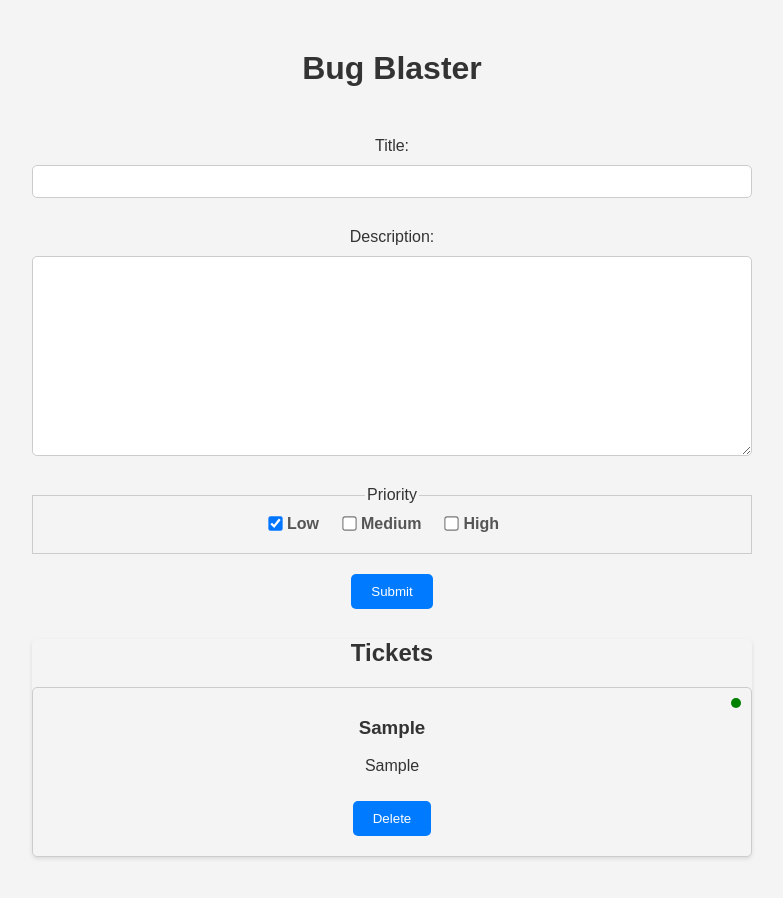
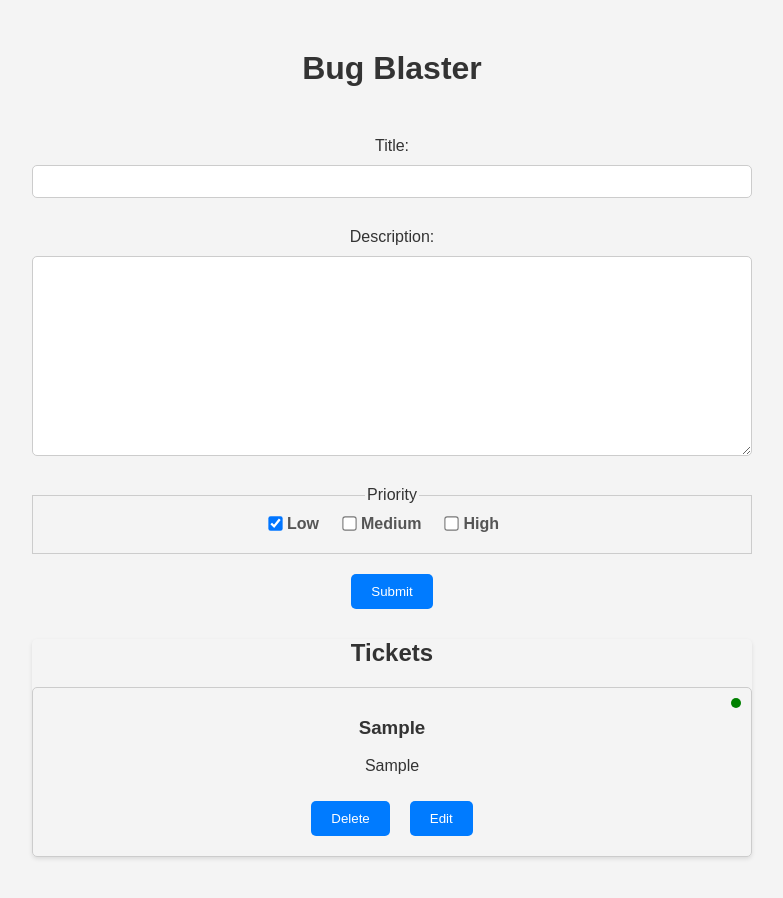
Before and after one commit to Prachi-Mhatre06/react-bug-blaster, a React (Create React App) app: page / in a window 1280 px wide. Both pictures are taken after typing "Sample", "Sample" into the empty fields and a click on the button "Submit". Shown: the top 898 px of the page, without its empty margins (248-1031 px from the left). Built offline with nearby package versions, Linux system fonts and the light colour scheme; the HTML template or start-up script is replaced by a standard one.

Commit message:
Update bug functionality with code update

```diff
--- a/src/App.js
+++ b/src/App.js
@@ -5,16 +5,21 @@ import { useReducer } from "react";
 import ticketReducer from "./reducers/ticketReducer";
 import TicketList from "./components/TicketList";
 
+const initialState = {
+  tickets: [],
+  editingTicket: null,
+};
+
 function App() {
-  const [tickets, dispatch] = useReducer(ticketReducer, []);
+  const [state, dispatch] = useReducer(ticketReducer, initialState);
 
   return (
     <div className="App">
       <div className="container">
         <h1>Bug Blaster</h1>
-        <TicketForm dispatch={dispatch} />
-        {tickets.length > 0 && (
-          <TicketList tickets={tickets} dispatch={dispatch} />
+        <TicketForm dispatch={dispatch} editingTicket={state.editingTicket} />
+        {state.tickets.length > 0 && (
+          <TicketList tickets={state.tickets} dispatch={dispatch} />
         )}
       </div>
     </div>
--- a/src/components/Ticket.js
+++ b/src/components/Ticket.js
@@ -16,6 +16,14 @@ export default function Ticket({ ticket, dispatch }) {
       >
         Delete
       </button>
+      <button
+        className="button"
+        onClick={() =>
+          dispatch({ type: "SET_EDITING_TICKET", payload: ticket })
+        }
+      >
+        Edit
+      </button>
     </div>
   );
 }
--- a/src/components/TicketForm.js
+++ b/src/components/TicketForm.js
@@ -1,12 +1,23 @@
-import { useState } from "react";
+import { useState, useEffect } from "react";
 
-export default function TicketForm({ dispatch }) {
+export default function TicketForm({ dispatch, editingTicket }) {
   const [title, setTitle] = useState("");
   const [description, setDescription] = useState("");
   const [priority, setPriority] = useState("1");
 
+  useEffect(() => {
+    if (editingTicket) {
+      setTitle(editingTicket.title);
+      setDescription(editingTicket.description);
+      setPriority(editingTicket.priority);
+    }
+  }, [editingTicket]);
+
   const generateTicketId = () => {
-    if (typeof crypto !== "undefined" && typeof crypto.randomUUID === "function") {
+    if (
+      typeof crypto !== "undefined" &&
+      typeof crypto.randomUUID === "function"
+    ) {
       return `BUG-${crypto.randomUUID()}`;
     }
 
@@ -15,6 +26,17 @@ export default function TicketForm({ dispatch }) {
 
   const handleSubmit = (event) => {
     event.preventDefault();
+    if (editingTicket) {
+      dispatch({
+        type: "UPDATE_TICKET",
+        payload: {
+          ...editingTicket,
+          title,
+          description,
+          priority,
+        },
+      });
+    } else {
       dispatch({
         type: "ADD_TICKET",
         payload: {
@@ -24,6 +46,7 @@ export default function TicketForm({ dispatch }) {
           priority,
         },
       });
+    }
     clearForm();
   };
 
--- a/src/reducers/ticketReducer.js
+++ b/src/reducers/ticketReducer.js
@@ -1,9 +1,23 @@
 export default function ticketReducer(state, action) {
   switch (action.type) {
     case "ADD_TICKET":
-      return [...state, action.payload];
+      return { ...state, tickets: [...state.tickets, action.payload] };
     case "DELETE_TICKET":
-      return state.filter((ticket) => ticket.id !== action.payload);
+      return {
+        ...state,
+        tickets: state.tickets.filter((ticket) => ticket.id !== action.payload),
+        editingTicket: null,
+      };
+    case "SET_EDITING_TICKET":
+      return { ...state, editingTicket: action.payload };
+    case "UPDATE_TICKET":
+      return {
+        ...state,
+        tickets: state.tickets.map((ticket) =>
+          ticket.id === action.payload.id ? action.payload : ticket,
+        ),
+        editingTicket: null,
+      };
     default:
       return state;
   }
```
Lines whose indentation alone changed are shown as unchanged.
